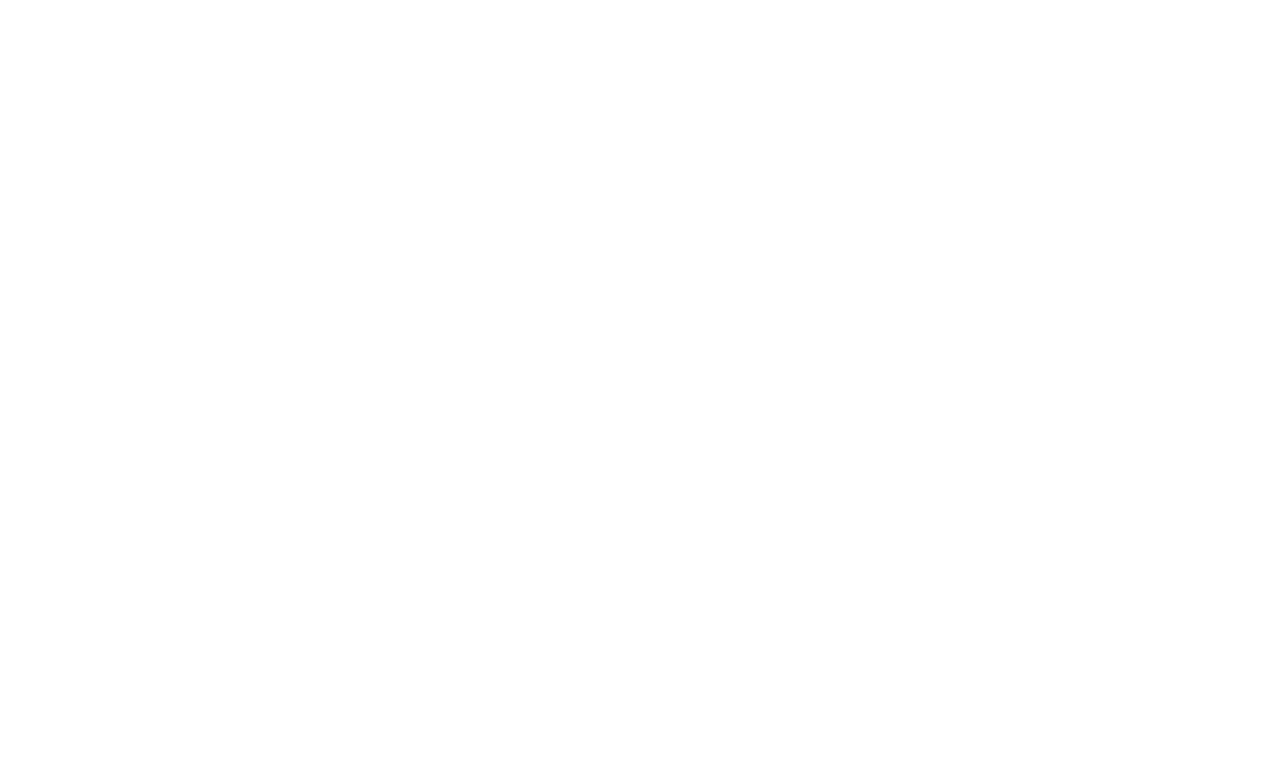
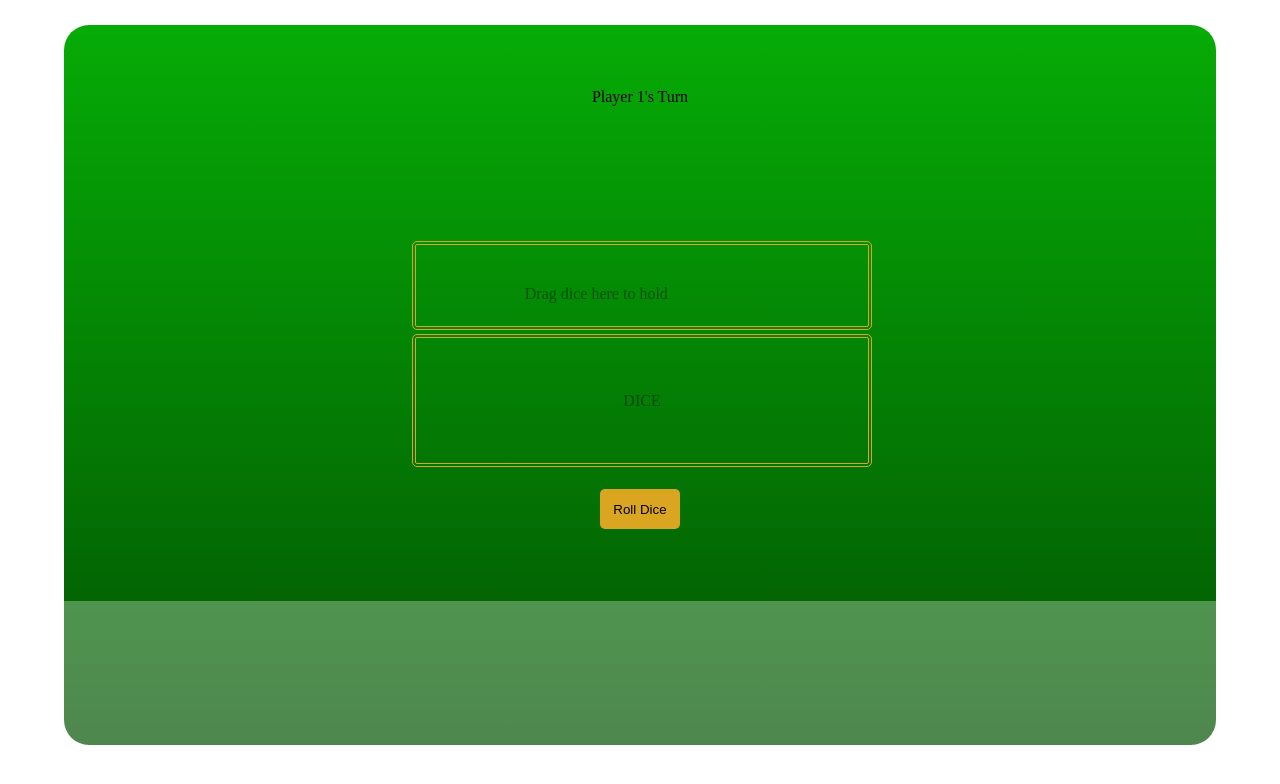
Before and after one commit to 1010-Studios/Yahtzoo, a plain HTML site: page index.html in a window 1280 px wide. Drawn offline with Linux system fonts and the light colour scheme.

Commit message:
Initial drag and drop functionality

```diff
--- a/app.js
+++ b/app.js
@@ -0,0 +1,100 @@
+const diceRoll = document.querySelector(".dice--reroll");
+const diceHold = document.querySelector(".dice--hold");
+const $btnRollDice = document.getElementById("btn--roll")
+
+
+let holdArr = [];
+let diceArr = [];
+
+function roll(){
+    diceArr = [];
+    for(let i = 0; i < 5-holdArr.length; i++){
+        diceArr.push(Math.floor(Math.random()*6+1))
+    }
+    drawDice(diceArr, holdArr);
+
+    return diceArr;
+}
+
+function drawDice(diceArr, holdArr) {
+    diceRoll.innerHTML = "";
+    const diceHold = document.querySelector(".dice--hold");
+    diceHold.innerHTML ="";
+    for(die of diceArr){
+        const diceNo = document.createElement("img");
+        diceNo.className = `dice--img ${die}`;
+        diceNo.id = `${die}`;
+        diceNo.draggable = true;
+        diceNo.src=`res/dice-${die}.png`;
+        diceRoll.appendChild(diceNo);
+    }
+    for(die of holdArr) {
+        const diceNo = document.createElement("img");
+        diceNo.className = `dice--img ${die}`;
+        diceNo.id = `${die}`;
+        diceNo.draggable = true;
+        diceNo.src=`res/dice-${die}.png`;
+        diceHold.appendChild(diceNo);
+    }
+    const diceIMG = document.querySelectorAll(".dice--img")
+    diceIMG.forEach(die => {
+        this.addEventListener(`dragstart`, function() {
+            drag(event),
+            false;
+        });
+    });
+
+}
+
+$btnRollDice.addEventListener("click", function(){
+    diceArr = roll(); //TODO Replace later
+    // console.log(roll(5));
+});
+
+
+/*
+----------Drag and Drop Functionality------------
+*/
+
+function swapdata(die, from, to){
+    if(from.length + to.length === 5){
+        to.push(die);
+        from.splice(from.indexOf(die));
+        drawDice(to, from);
+    }
+}
+
+function allowDrop(ev) {
+    ev.preventDefault();
+}
+
+function drag(ev) {
+    ev.dataTransfer.setData("text", ev.target.id);
+}
+
+//TODO dragging to same space creates duplicates
+function drop(ev){
+    ev.preventDefault();
+    let data = ev.dataTransfer.getData("text");
+
+    if(ev.target.className === "dice--hold"){
+
+        holdArr.push(data);
+        console.log(diceArr, holdArr)
+        console.log(data, diceArr.indexOf(Number(data)));
+        diceArr.splice(diceArr.indexOf(Number(data)), 1);
+
+
+    }
+    else if (ev.target.className === "dice--reroll") {
+        diceArr.push(data);
+        console.log(holdArr.indexOf(data));
+        holdArr.splice(holdArr.indexOf(data), 1);
+
+    }
+    drawDice(diceArr, holdArr)
+}
+
+/*
+----------Placeholder Comment------------
+*/
--- a/index.html
+++ b/index.html
@@ -13,14 +13,23 @@
         <link rel="stylesheet" href="styles.css">
     </head>
     <body>
+        <script src="app.js" async defer></script>
         <div class="main--container">
+            <div class="active--player">Player 1's Turn</div>
+            <div class="game--area">
+                <div class="dice--area">
+                    <span class="hold--cell--msg">Drag dice here to hold</span>
+                    <div class="dice--hold" onDrop = "drop(event)" ondragover="allowDrop(event)">
+                    </div>
+                    <div class="dice--reroll" onDrop = "drop(event)" ondragover="allowDrop(event)">
+                        <span>DICE</span>
+                    </div>
+                </div>
+                <button class="btn" id="btn--roll">Roll Dice</button>
+            </div>
             <div class="scoreboard">
-            </div>
-            <div class="game--area">
-
             </div>
         </div>
 
-        <script src="app.js" async defer></script>
     </body>
 </html>
--- a/styles.css
+++ b/styles.css
@@ -0,0 +1,107 @@
+* {
+    padding: 0;
+    margin: 0;
+    box-sizing: border-box;
+}
+
+body{
+    display: flex;
+    align-items: center;
+    justify-content: center;
+}
+
+.main--container{
+    display: flex;
+    flex-direction: column;
+    align-items: center;
+    justify-content: center;
+    margin: 25px auto;
+    background-image: linear-gradient(180deg, rgb(6, 172, 6), rgba(2, 83, 2));
+    border-radius: 25px;
+    border: 0;
+    position: relative;
+    height:90vh;
+    width: 90vw;
+}
+
+.game--area{
+    display: flex;
+    flex-direction: column;
+    align-items: center;
+    justify-content: center;
+    height: 80%;
+    width: 100%;
+}
+
+.dice--area{
+    display: flex;
+    flex-direction: column;
+    position: relative;
+    min-width: 275px;
+    width: 40%;
+    height: 40%;
+}
+
+.dice--hold,
+.dice--reroll{
+    position: relative;
+    display: flex;
+    width: 100%;
+    height: 40%;
+    align-items: center;
+    justify-content: center;
+    border: 4px double goldenrod;
+    border-radius: 5px;
+    margin: 2px;
+}
+
+.hold--cell--msg {
+    position: absolute;
+    top:20%;
+    left: 25%;
+    opacity: .4;
+}
+
+.dice--reroll span{
+
+    opacity: .4;
+    z-index: 2;
+}
+
+.dice--reroll{
+    width: 100%;
+    height: 60%;
+}
+
+.dice--img{
+    cursor: pointer;
+    max-height: 45px;
+    max-width: 45px;
+    border: 2px solid black;
+    margin: 0 2px;
+    z-index: 10;
+}
+
+.btn{
+    cursor: pointer;
+    height: 40px;
+    width: 80px;
+    margin: 20px;
+    padding: 4px;
+    outline: 0;
+    border: 0;
+    border-radius: 5px;
+    background-color: goldenrod;
+}
+
+.btn:hover{
+    opacity: .8;
+}
+
+.scoreboard{
+    position: absolute;
+    bottom: 0;
+    height: 20%;
+    width: 100%;
+    background-color: rgba(255,255,255,.3);
+}
```
